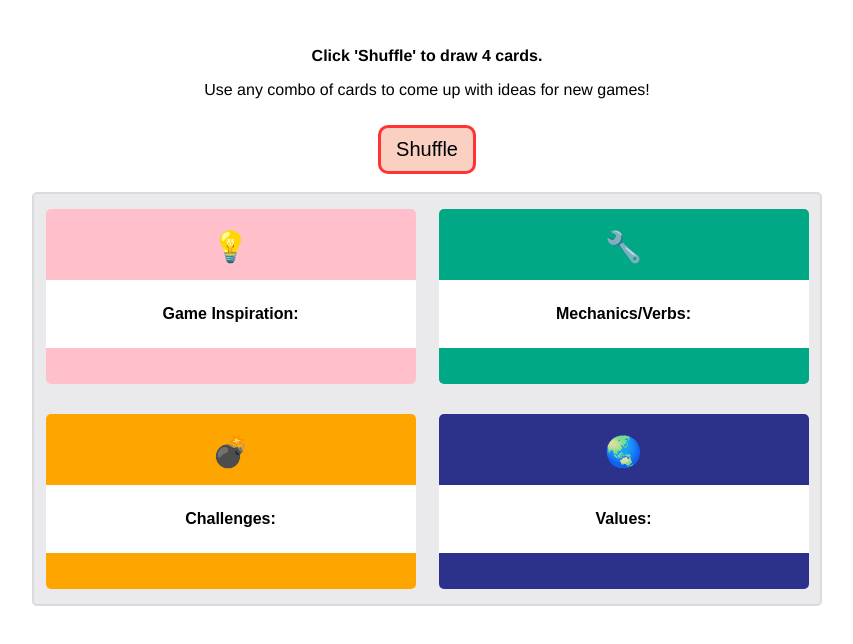
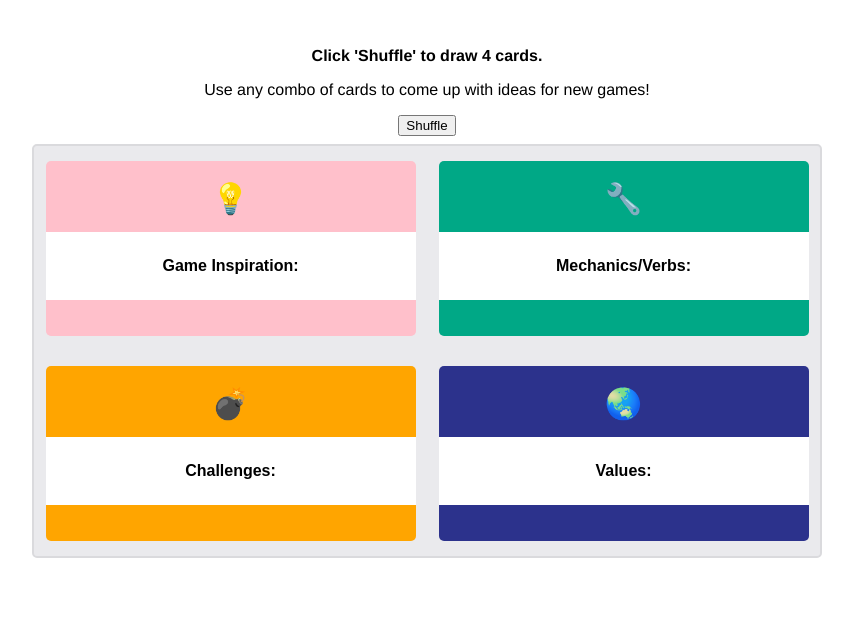
Before and after one commit to mere3dith/game-generator, a plain HTML site: page index.html in a window 1280 px wide. Shown: the whole page, without its empty margins (213-1066 px from the left). Drawn offline with Linux system fonts and the light colour scheme.

Commit message:
Update style.css

```diff
--- a/style.css
+++ b/style.css
@@ -34,7 +34,7 @@ h4.instructions {
   margin: 10px 0;
 }
 
-#shuffle {
+#shufflebutton {
   background-color: #F9D0C2;
   border: 3px solid #FF3333;
   padding: 10px 15px;
```
